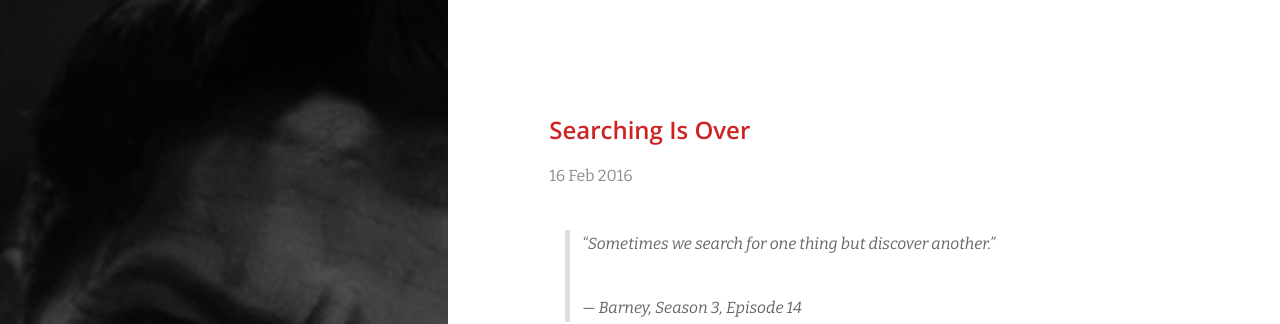
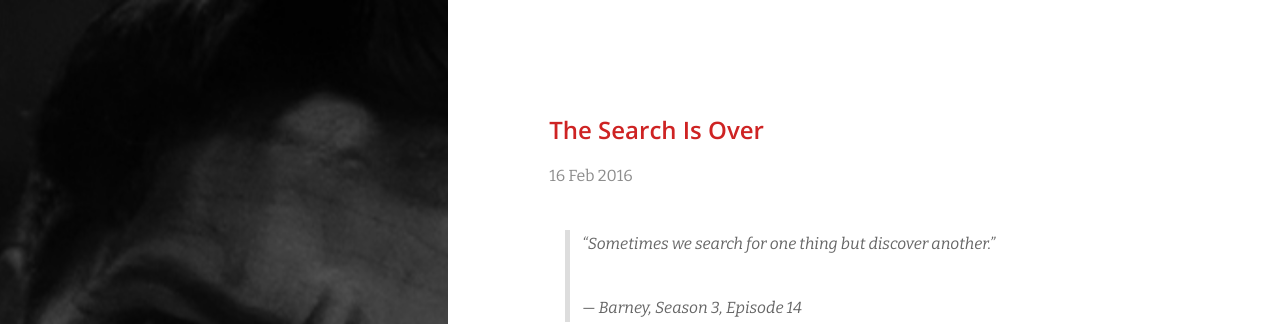
Before and after one commit to awesomemarcus/awesomemarcus.github.io, a Jekyll site: the page built from index.html, in a window 1280 px wide. Shown: the top 324 px of the page. Built offline with Jekyll 4.4.1, drawn with Linux system fonts in a browser that asks for light colours; nearby versions of some CDN libraries; Markdown is read by kramdown in place of the engine named in the settings.

Commit message:
modify post title

```diff
--- a/_posts/2016-02-16-searching-is-over.md
+++ b/_posts/2016-02-16-searching-is-over.md
@@ -1,6 +1,6 @@
 ---
 layout: post
-title: "Searching Is Over"
+title: "The Search Is Over"
 date: 2016-02-16 12:00:00
 categories: tvshow, quotes
 featured_image: http://media.salon.com/2014/03/how-i-met-your-mother-season-1-1280x960.jpg
```
